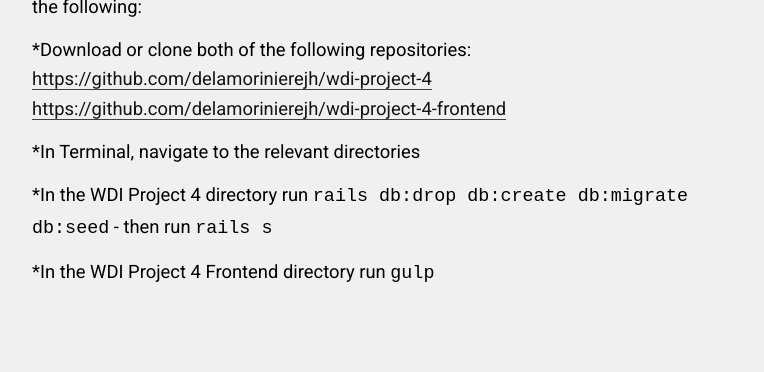
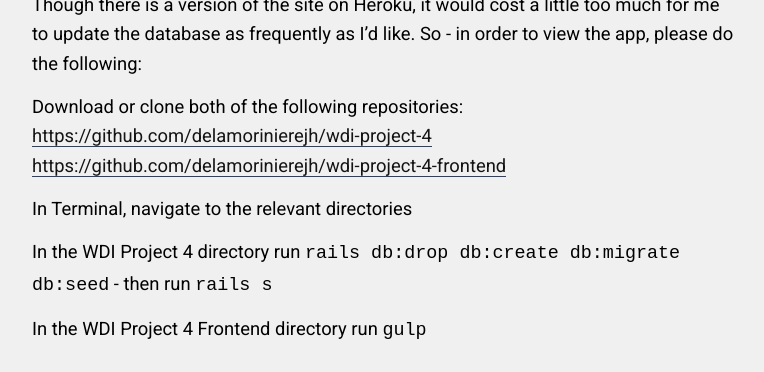
Before and after one commit to delamorinierejh/delamorinierejh.github.io, a Jekyll site: the page built from _posts/2016-10-01-Bid-Up.markdown, in a window 1280 px wide and 900 px high, scrolled down 3025 px, cut to the strip 221-593 px from the top of the window. Shown: the whole strip, without its empty margins (256-1020 px from the left). Built offline with Jekyll 4.4.1, drawn with Linux system fonts in a browser that asks for light colours; nearby versions of some CDN libraries.

Commit message:
removing asterisks

```diff
--- a/_posts/2016-10-01-Bid-Up.markdown
+++ b/_posts/2016-10-01-Bid-Up.markdown
@@ -15,9 +15,11 @@ A charity auction site by Johnnie de La Moriniere
 ![alt text](http://imgur.com/tJbeihh.png "BidUp Homepage")
 
 **The Idea**
+
 My final project at WDI. BidUp is a charity auction site which allows individuals and business to post lots in an effort to raise money for their favourite charities. The idea for the app came from an observation that with the arrival of sites such as Just Giving, this whole process has become a lot easier. The internet is now the first port of call for anyone raising sponsorship money through ne running the marathon etc. Charity auctions are popular and effective ways to raise money at private events, ranging from political party conferences, to high-end events, to the local village fete. This brought me to my idea. Wouldn’t it be great to have a central site where individuals and businesses can post lots to raise money for their chosen charities? This would open up a new and effective way to raise money for charity (and a fun, interactive way for prominent organisations and people to give back a bit).
 
 **The Build**
+
 ![alt text](http://imgur.com/HjuMTDk.png "Profile Page")
 The site was built using a PostgreSQL database on a Ruby on the Rails Backend, with Angular on the Frontend and Bootstrap for CSS. The site is fully mobile responsive. I used the Whenever Gem to schedule regular checks of the database and update the statuses of the auctions on a minute by minute basis. I also integrated the JustGiving API to provide rich data on charities and make the UX for setting up a lot far more seamless.  This was my first project using Rails, having stuck to the MEAN stack in previous projects. Using this new framework was a hugely enjoyable and educational process. Though I still do like the MEAN stack a lot, having got a decent understanding of associations, the speed  and legibility of Rails means I’ll definitely be looking to use it in future projects.
 
@@ -27,12 +29,12 @@ The site was built using a PostgreSQL database on a Ruby on the Rails Backend, w
 
 Though there is a version of the site on Heroku, it would cost a little too much for me to update the database as frequently as I’d like. So - in order to view the app, please do the following:
 
-*Download or clone both of the following repositories:
+Download or clone both of the following repositories:
 [https://github.com/delamorinierejh/wdi-project-4](https://github.com/delamorinierejh/wdi-project-4)
 [https://github.com/delamorinierejh/wdi-project-4-frontend](https://github.com/delamorinierejh/wdi-project-4-frontend)
 
-*In Terminal, navigate to the relevant directories
+In Terminal, navigate to the relevant directories
 
-*In the WDI Project 4 directory run `rails db:drop db:create db:migrate db:seed` - then run `rails s`
+In the WDI Project 4 directory run `rails db:drop db:create db:migrate db:seed` - then run `rails s`
 
-*In the WDI Project 4 Frontend directory run `gulp`
+In the WDI Project 4 Frontend directory run `gulp`
```
